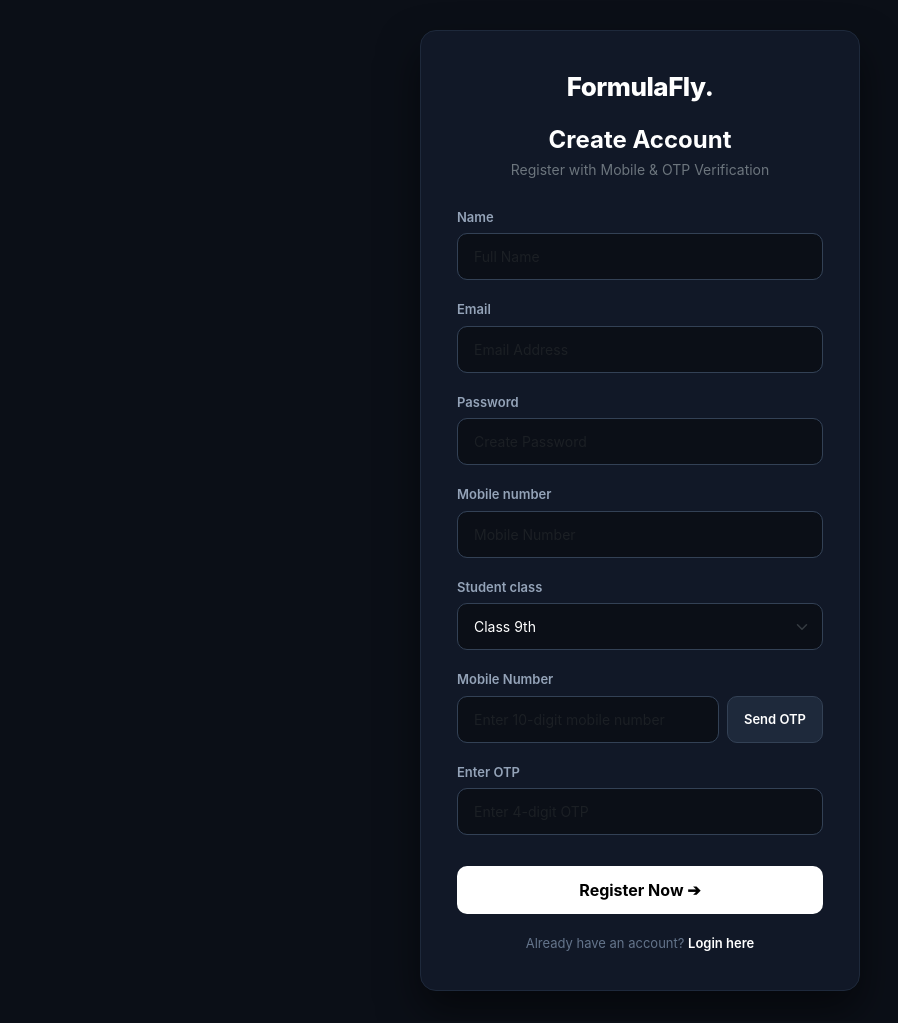
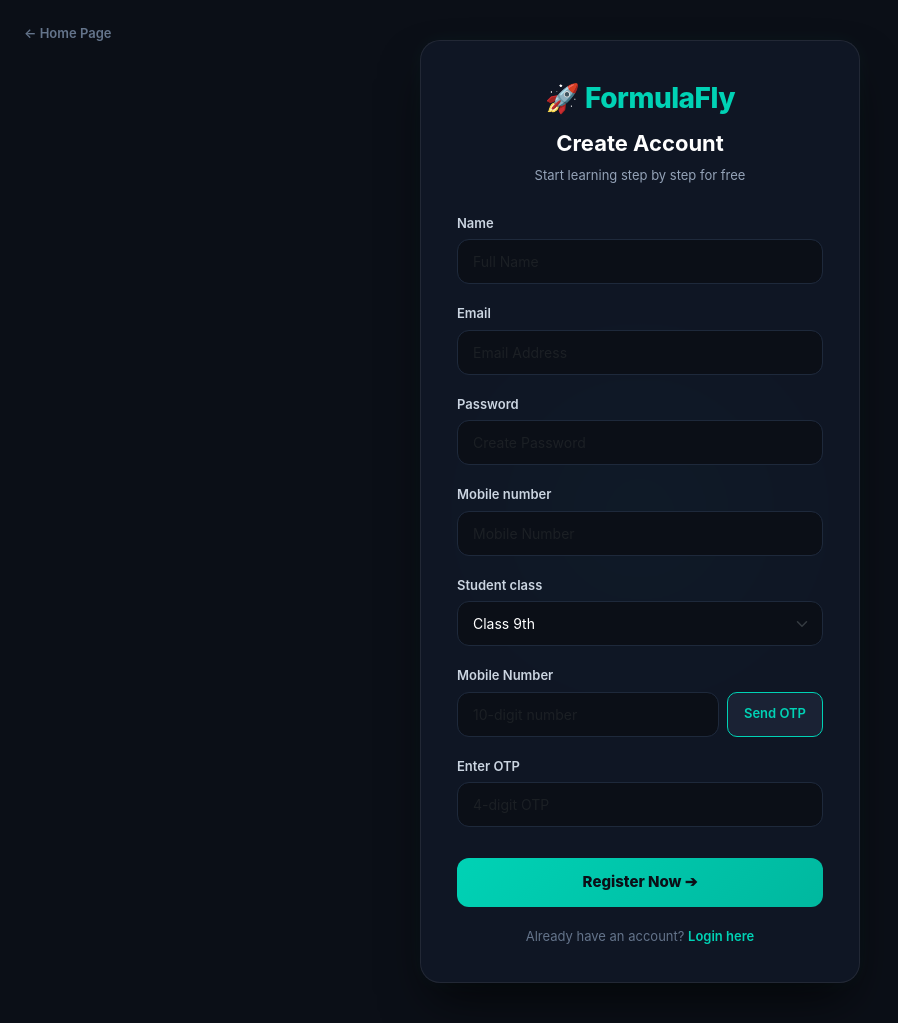
Before and after one commit to tapanshu05/quiz-application, a Django app: page /register/ in a window 1280 px wide. Shown: the whole page, without its empty margins (0-898 px from the left). Before the commit the page ends 991 px from the top, so only its background shows below. Run offline with Django 5.2, Linux system fonts and the light colour scheme.

Commit message:
Made Login and Register UI super attractive with neon glow design

```diff
--- a/quiz_app/templates/quiz_app/register.html
+++ b/quiz_app/templates/quiz_app/register.html
@@ -3,7 +3,7 @@
 <head>
     <meta charset="UTF-8">
     <meta name="viewport" content="width=device-width, initial-scale=1.0">
-    <title>Register with OTP - FormulaFly</title>
+    <title>Register - FormulaFly</title>
     <link href="https://cdn.jsdelivr.net/npm/bootstrap@5.3.0/dist/css/bootstrap.min.css" rel="stylesheet">
     <style>
         body {
@@ -14,98 +14,160 @@
             display: flex;
             align-items: center;
             justify-content: center;
-            padding: 30px 0;
+            position: relative;
+            padding: 40px 0;
+            margin: 0;
         }
+
+        .bg-glow {
+            position: absolute;
+            width: 450px;
+            height: 450px;
+            background: radial-gradient(circle, rgba(0, 210, 181, 0.15) 0%, rgba(11, 15, 23, 0) 70%);
+            top: 50%;
+            left: 50%;
+            transform: translate(-50%, -50%);
+            z-index: 0;
+            pointer-events: none;
+        }
+
         .auth-card {
-            background-color: #111827;
-            border: 1px solid #1e293b;
-            border-radius: 16px;
+            position: relative;
+            z-index: 1;
+            background: rgba(17, 24, 39, 0.85);
+            backdrop-filter: blur(12px);
+            border: 1px solid rgba(255, 255, 255, 0.08);
+            border-radius: 20px;
             padding: 36px;
             width: 100%;
             max-width: 440px;
-            box-shadow: 0 20px 40px rgba(0,0,0,0.5);
+            box-shadow: 0 25px 50px -12px rgba(0, 0, 0, 0.7), 0 0 20px rgba(0, 210, 181, 0.05);
         }
+
         .brand-logo {
-            font-size: 26px;
+            font-size: 28px;
             font-weight: 800;
-            color: #ffffff;
+            color: #00d2b5;
             letter-spacing: -0.5px;
             text-decoration: none;
             display: block;
             text-align: center;
-            margin-bottom: 20px;
+            margin-bottom: 8px;
         }
+
+        .auth-title {
+            font-weight: 700;
+            text-align: center;
+            font-size: 22px;
+            margin-bottom: 6px;
+        }
+
+        .auth-subtitle {
+            color: #94a3b8;
+            text-align: center;
+            font-size: 13px;
+            margin-bottom: 24px;
+        }
+
         .form-label {
-            color: #94a3b8;
+            color: #cbd5e1;
             font-size: 13px;
             font-weight: 600;
             margin-bottom: 6px;
         }
+
         .form-control, .form-select {
             background-color: #0b0f17;
-            border: 1px solid #334155;
+            border: 1px solid #1e293b;
             color: #ffffff;
-            border-radius: 10px;
-            padding: 12px 16px;
+            border-radius: 12px;
+            padding: 11px 15px;
             font-size: 14px;
         }
+
         .form-control:focus, .form-select:focus {
             background-color: #0b0f17;
-            border-color: #ffffff;
+            border-color: #00d2b5;
             color: #ffffff;
-            box-shadow: none;
+            box-shadow: 0 0 0 3px rgba(0, 210, 181, 0.15);
         }
+
         .btn-otp {
-            background-color: #1e293b;
-            color: #ffffff;
-            border: 1px solid #334155;
+            background-color: #1a2234;
+            color: #00d2b5;
+            border: 1px solid #00d2b5;
             font-weight: 600;
             border-radius: 10px;
             font-size: 13px;
             padding: 0 16px;
             white-space: nowrap;
+            transition: all 0.2s;
         }
+
         .btn-otp:hover {
-            background-color: #334155;
-            color: #ffffff;
+            background-color: #00d2b5;
+            color: #0b0f17;
         }
+
         .btn-auth {
-            background-color: #ffffff;
-            color: #000000;
-            font-weight: 700;
-            border-radius: 10px;
-            padding: 12px;
+            background: linear-gradient(135deg, #00d2b5 0%, #00b89f 100%);
+            color: #0b0f17;
+            font-weight: 800;
+            border-radius: 12px;
+            padding: 13px;
             width: 100%;
             border: none;
             margin-top: 15px;
+            font-size: 15px;
             transition: all 0.2s ease;
         }
+
         .btn-auth:hover {
-            background-color: #e2e8f0;
-            color: #000000;
+            transform: translateY(-2px);
+            box-shadow: 0 8px 20px rgba(0, 210, 181, 0.3);
+            color: #0b0f17;
         }
+
         .auth-footer {
             text-align: center;
             margin-top: 20px;
             color: #64748b;
             font-size: 13px;
         }
+
         .auth-footer a {
-            color: #ffffff;
+            color: #00d2b5;
             text-decoration: none;
             font-weight: 600;
+        }
+
+        .back-home {
+            position: absolute;
+            top: 24px;
+            left: 24px;
+            color: #64748b;
+            text-decoration: none;
+            font-size: 13px;
+            font-weight: 600;
+        }
+
+        .back-home:hover {
+            color: #00d2b5;
         }
     </style>
 </head>
 <body>
 
+    <a href="/" class="back-home">← Home Page</a>
+    <div class="bg-glow"></div>
+
     <div class="auth-card">
-        <a href="/" class="brand-logo">FormulaFly.</a>
-        <h4 class="fw-bold text-center mb-1">Create Account</h4>
-        <p class="text-secondary text-center small mb-4">Register with Mobile & OTP Verification</p>
+        <a href="/" class="brand-logo">🚀 FormulaFly</a>
+        <div class="auth-title">Create Account</div>
+        <div class="auth-subtitle">Start learning step by step for free</div>
 
         {% if error %}
-        <div class="alert alert-danger py-2 small rounded-3" role="alert">
+        <div class="alert alert-danger py-2 small rounded-3 mb-3" role="alert">
             {{ error }}
         </div>
         {% endif %}
@@ -124,15 +186,15 @@
             <div class="mb-3">
                 <label class="form-label">Mobile Number</label>
                 <div class="d-flex gap-2">
-                    <input type="tel" id="phone_num" class="form-control" placeholder="Enter 10-digit mobile number" required>
+                    <input type="tel" id="phone_num" class="form-control" placeholder="10-digit number" required>
                     <button type="button" class="btn btn-otp" onclick="sendOTP()">Send OTP</button>
                 </div>
             </div>
 
             <!-- OTP Input Box -->
-            <div class="mb-3" id="otp_container">
+            <div class="mb-3">
                 <label class="form-label">Enter OTP</label>
-                <input type="text" name="otp_input" class="form-control" placeholder="Enter 4-digit OTP" required>
+                <input type="text" name="otp_input" class="form-control" placeholder="4-digit OTP" required>
             </div>
 
             <button type="submit" class="btn-auth">Register Now ➔</button>
@@ -151,7 +213,7 @@
                 return;
             }
 
-           fetch("/send-otp/", {
+            fetch("/send-otp/", {
                 method: "POST",
                 headers: { "Content-Type": "json" },
                 body: JSON.stringify({ phone: phone })
```
Also changed, not shown: quiz_app/templates/quiz_app/login.html (+94 -28 lines).
